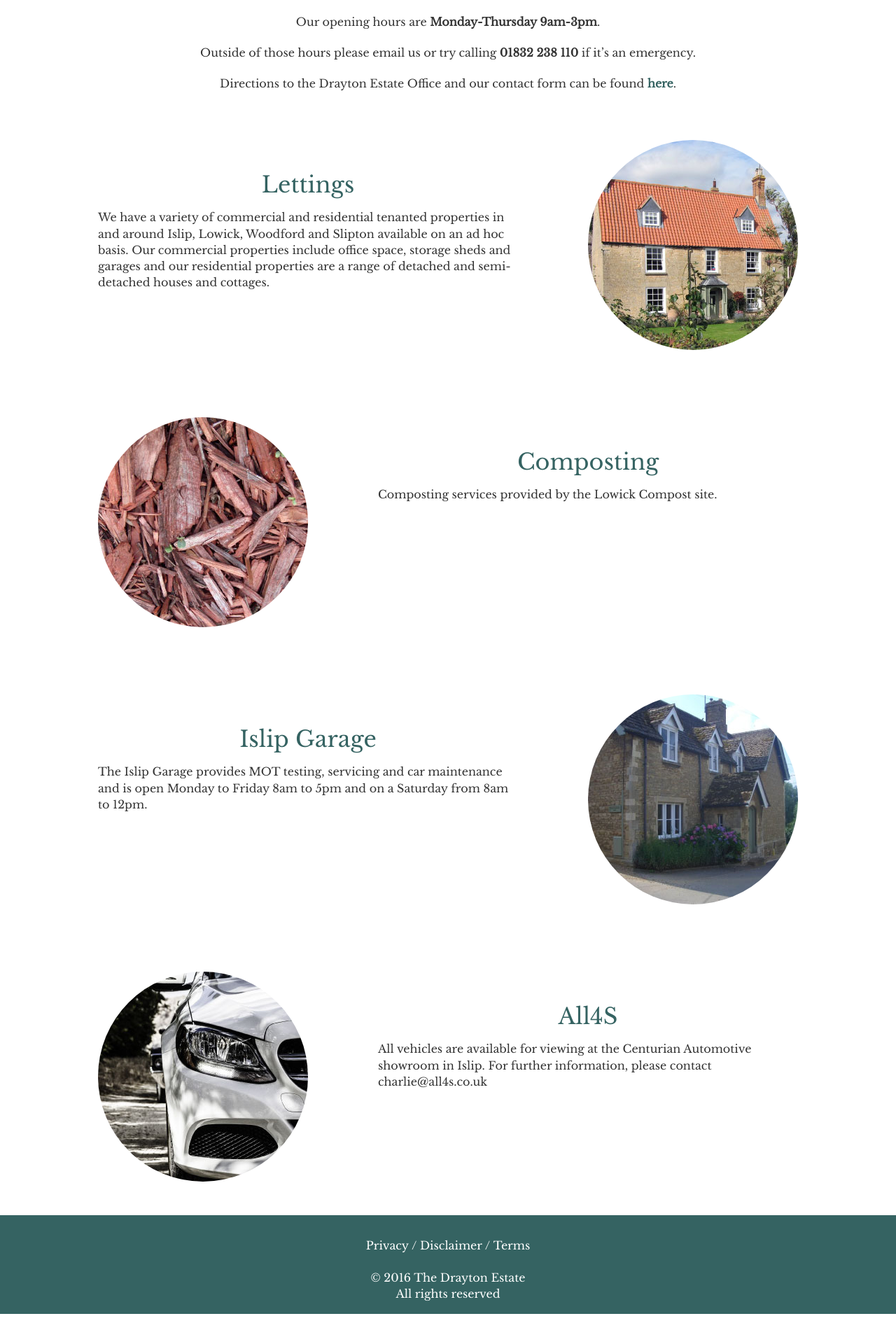
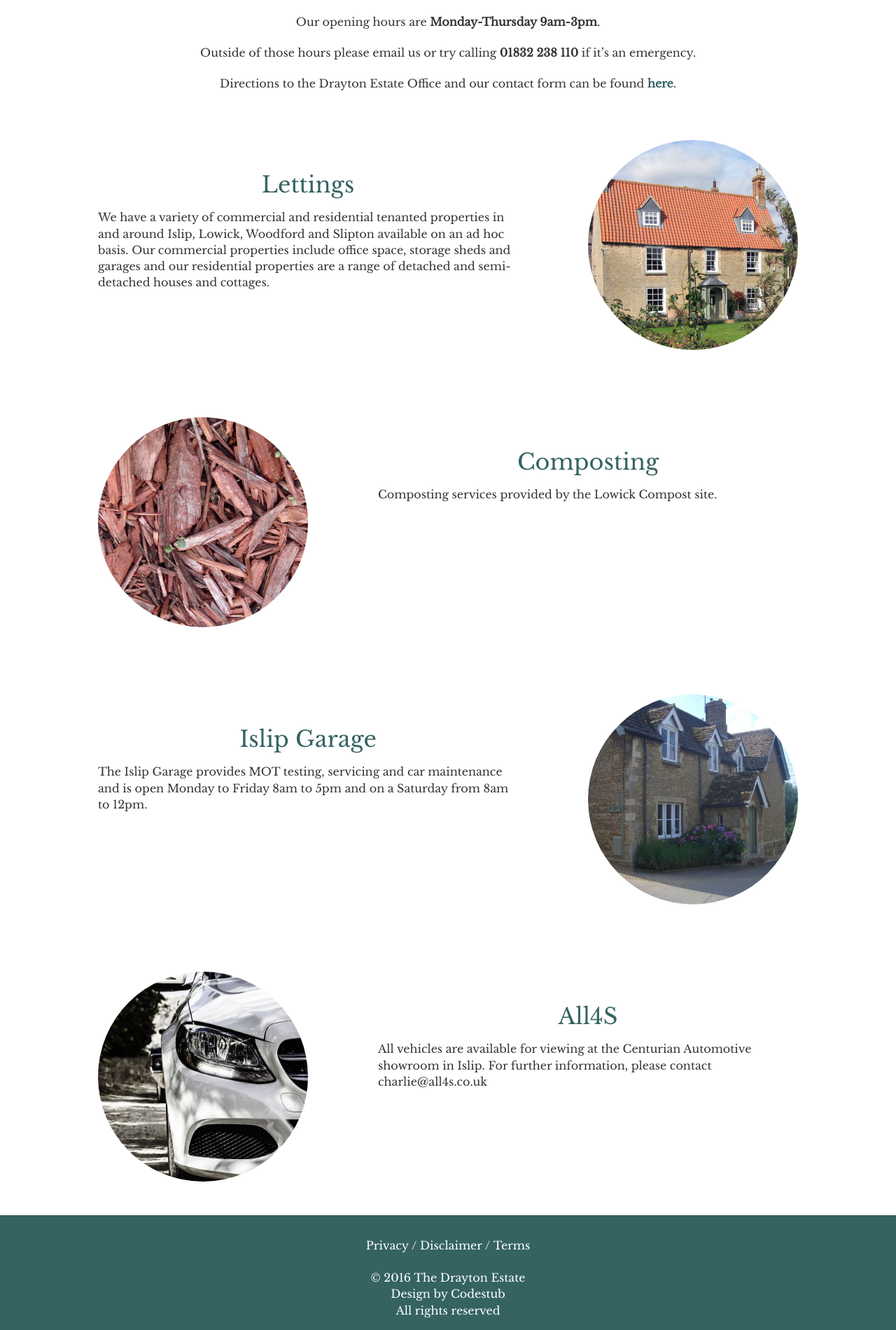
Before and after one commit to codestub/draytonestate.com, a Jekyll site: the page built from _pages/index.html, in a window 1280 px wide. Shown: the part 889-2789 px from the top of the page at 70% size. Built offline with Jekyll 4.4.1, drawn with Linux system fonts in a browser that asks for light colours; comment, search, counter and statistics services are not loaded; before the commit the page ends 2766 px from its top, so only the background shows below that.

Commit message:
Credits in the footer

```diff
--- a/_includes/footer.html
+++ b/_includes/footer.html
@@ -13,5 +13,7 @@
   </script>
   The Drayton Estate
   <br>
+  Design by <a href="http://www.codestub.com">Codestub</a>
+  <br>
   All rights reserved
 </footer>
--- a/_sass/main.scss
+++ b/_sass/main.scss
@@ -178,6 +178,9 @@ footer {
   padding: 2em 0 1em 0;
   background-color: $secondary;
   color: #fff;
+  a {
+    color: #fff;
+  }
 }
 
 .horizontal-list-plain {
```
